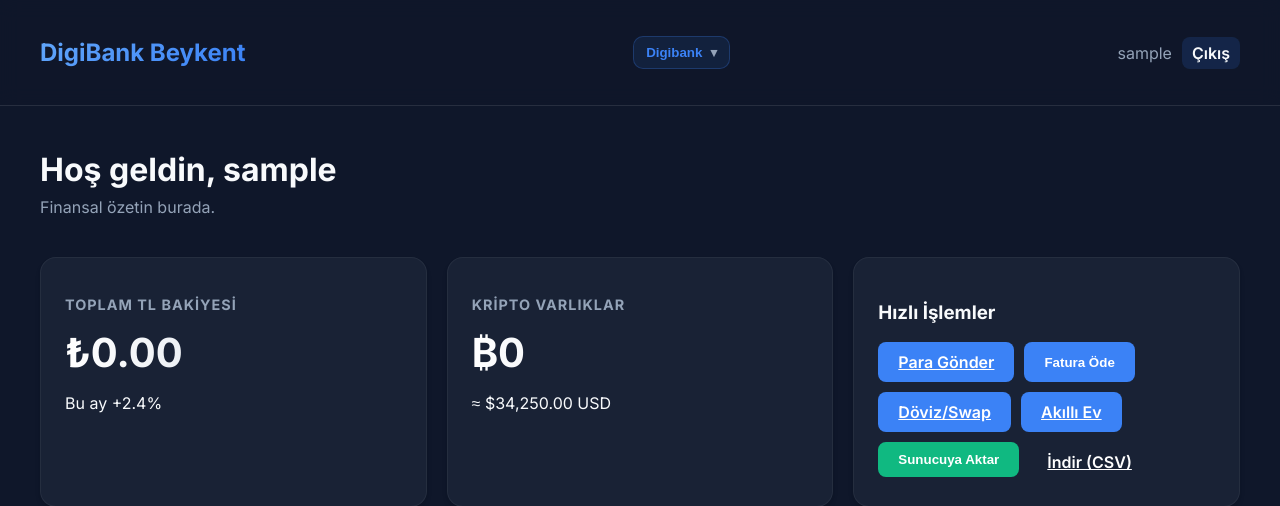
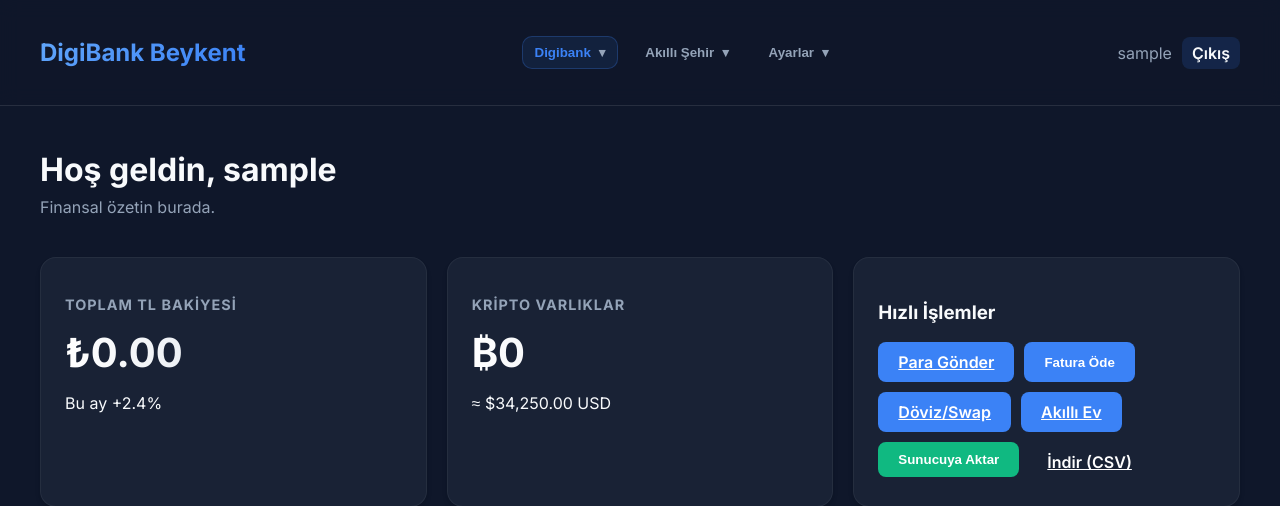
Before and after one commit to ferdiozaydin/digibank, a Flask app: page / in a window 1280 px wide. Shown: the top 506 px of the page. Run offline with Flask 3, Linux system fonts and the light colour scheme; the visitor is signed in with stand-in values (Sample User, id 1); data that the repository does not hold is empty.

Commit message:
Menü yapısını güncelleyerek kullanıcılar ve işlem kayıtları için bağlantılar eklendi; ayarlar menüsü yeniden düzenlendi.

```diff
--- a/gui/templates/layout.html
+++ b/gui/templates/layout.html
@@ -20,7 +20,7 @@
         <div class="nav-links">
           <div class="dropdown">
             <button
-              class="drop-trigger {{ 'active' if request.path == '/' or request.path.startswith('/transfer') or request.path.startswith('/cards') or request.path.startswith('/fx') or request.path.startswith('/smart-gov') or request.path.startswith('/home-control') or request.path.startswith('/settings') or request.path.startswith('/users') or request.path.startswith('/performance') or request.path.startswith('/transactions') else '' }}"
+              class="drop-trigger {{ 'active' if request.path == '/' or request.path.startswith('/transfer') or request.path.startswith('/cards') or request.path.startswith('/fx') or request.path.startswith('/users') or request.path.startswith('/transactions') else '' }}"
               type="button"
             >
               Digibank
@@ -48,6 +48,27 @@
               >
 
               <a
+                href="{{ url_for('users') }}"
+                class="{{ 'active' if request.path.startswith('/users') else '' }}"
+                >Kullanıcılar</a
+              >
+              <a
+                href="{{ url_for('transactions') }}"
+                class="{{ 'active' if request.path.startswith('/transactions') else '' }}"
+                >İşlem Kayıtları</a
+              >
+            </div>
+          </div>
+
+          <div class="dropdown">
+            <button
+              class="drop-trigger {{ 'active' if request.path.startswith('/smart-gov') or request.path.startswith('/home-control') else '' }}"
+              type="button"
+            >
+              Akıllı Şehir
+            </button>
+            <div class="dropdown-menu">
+              <a
                 href="{{ url_for('smart_gov') }}"
                 class="{{ 'active' if request.path == '/smart-gov' else '' }}"
                 >Akıllı Devlet</a
@@ -57,26 +78,26 @@
                 class="{{ 'active' if request.path.startswith('/home-control') else '' }}"
                 >Akıllı Ev</a
               >
+            </div>
+          </div>
 
+          <div class="dropdown">
+            <button
+              class="drop-trigger {{ 'active' if request.path.startswith('/settings') or request.path.startswith('/performance') else '' }}"
+              type="button"
+            >
+              Ayarlar
+            </button>
+            <div class="dropdown-menu single">
               <a
-                href="{{ url_for('users') }}"
-                class="{{ 'active' if request.path.startswith('/users') else '' }}"
-                >Kullanıcılar</a
-              >
-              <a
-                href="{{ url_for('transactions') }}"
-                class="{{ 'active' if request.path.startswith('/transactions') else '' }}"
-                >İşlem Kayıtları</a
+                href="{{ url_for('settings') }}"
+                class="{{ 'active' if request.path.startswith('/settings') else '' }}"
+                >Genel Ayarlar</a
               >
               <a
                 href="{{ url_for('performance') }}"
                 class="{{ 'active' if request.path.startswith('/performance') else '' }}"
                 >Performans</a
-              >
-              <a
-                href="{{ url_for('settings') }}"
-                class="{{ 'active' if request.path.startswith('/settings') else '' }}"
-                >Genel Ayarlar</a
               >
             </div>
           </div>
```
